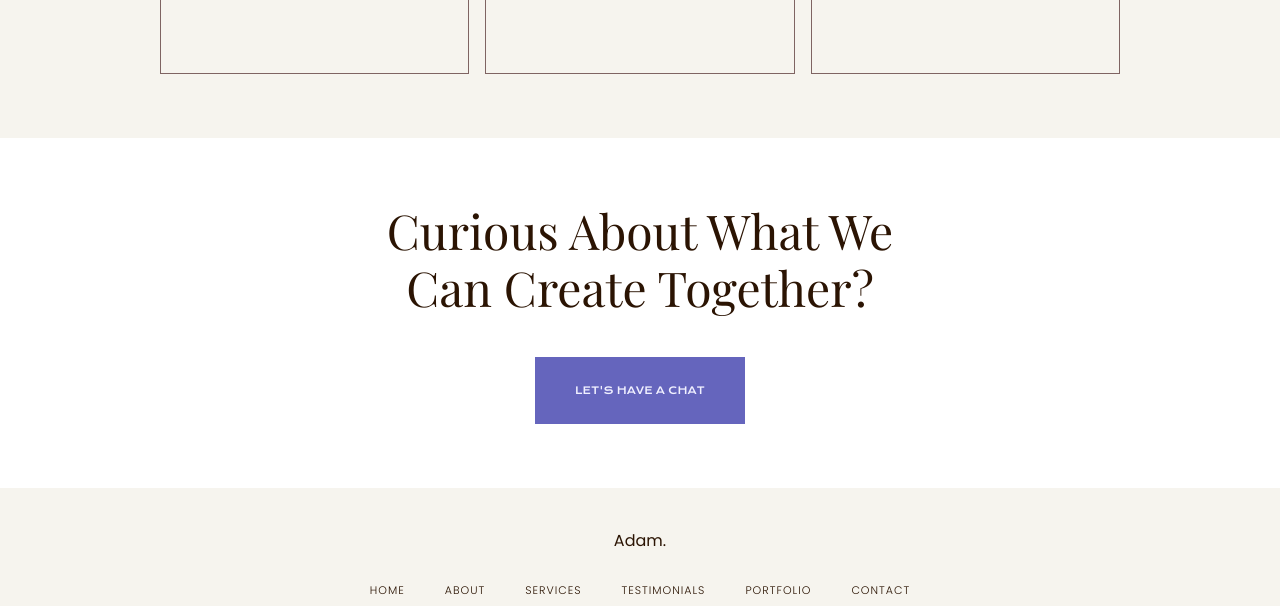
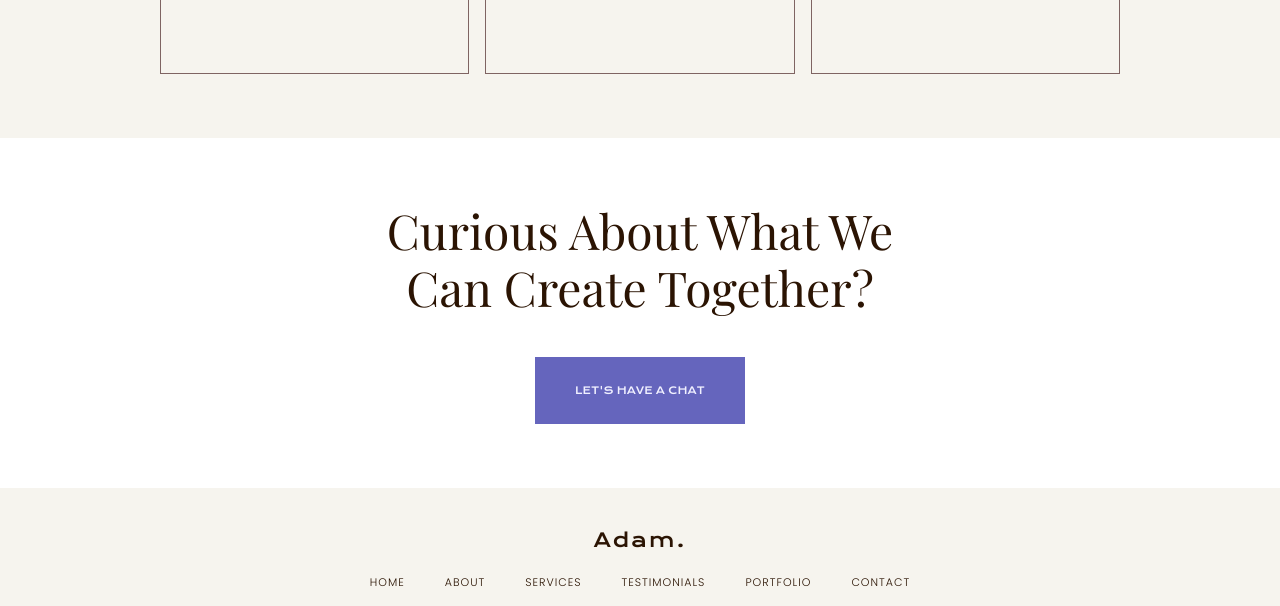
Before and after one commit to pakodev43/Writers-Portfolio-Website-II, a plain HTML site: page index.html in a window 1280 px wide. Shown: the part 7973-8579 px from the top of the page. Drawn offline with nearby package versions, Linux system fonts and the light colour scheme; a web font is replaced by a local one.

Commit message:
Update style.css

```diff
--- a/style.css
+++ b/style.css
@@ -844,7 +844,9 @@
 }
 
 .footer_logo{
-    height: 2rem;
+    font-family: var(--font-quaternary);
+    font-size: 1.2rem;
+    letter-spacing: 2px;
 }
 
 .footer_nav ul{
```
